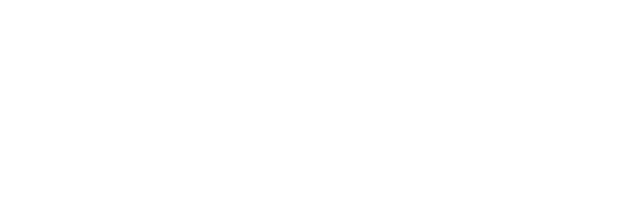
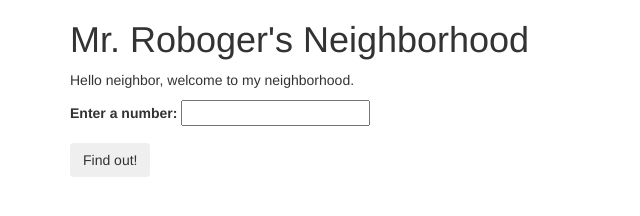
Before and after one commit to CodinginMuk425/final-epicodus-project, a plain HTML site: page Final-project.html in a window 1280 px wide. Shown: the whole page, without its empty margins (0-640 px from the left). Drawn offline with Linux system fonts and the light colour scheme.

Commit message:
add form

```diff
--- a/Final-project.html
+++ b/Final-project.html
@@ -1,5 +1,6 @@
 <!DOCTYPE html>
 <html>
+
 <head>
     <meta chartset="utf 8">
     <link href="css/bootstrap.min.css" rel="stylesheet" type="text/css">
@@ -8,7 +9,24 @@
     <script src="js/scripts.js"></script>
     <title>Mr. Roboger's Neighborhood</title>
 </head>
+
 <body>
+    <div class="container">
+        <h1>Mr. Roboger's Neighborhood</h1>
+        <p>Hello neighbor, welcome to my neighborhood.</p>
+        <form id="numbers">
+            <div class="form-group">
+                <label for="robot">
+                    Enter a number:
+                </label>
+                <input id="robot" type="text">
+            </div>
+            <button type="submit" class="btn">Find out!</button>
+        </form>
+        <div id="result">
 
+        </div>
+    </div>
 </body>
+
 </html>
```
Lines whose indentation alone changed are shown as unchanged.
